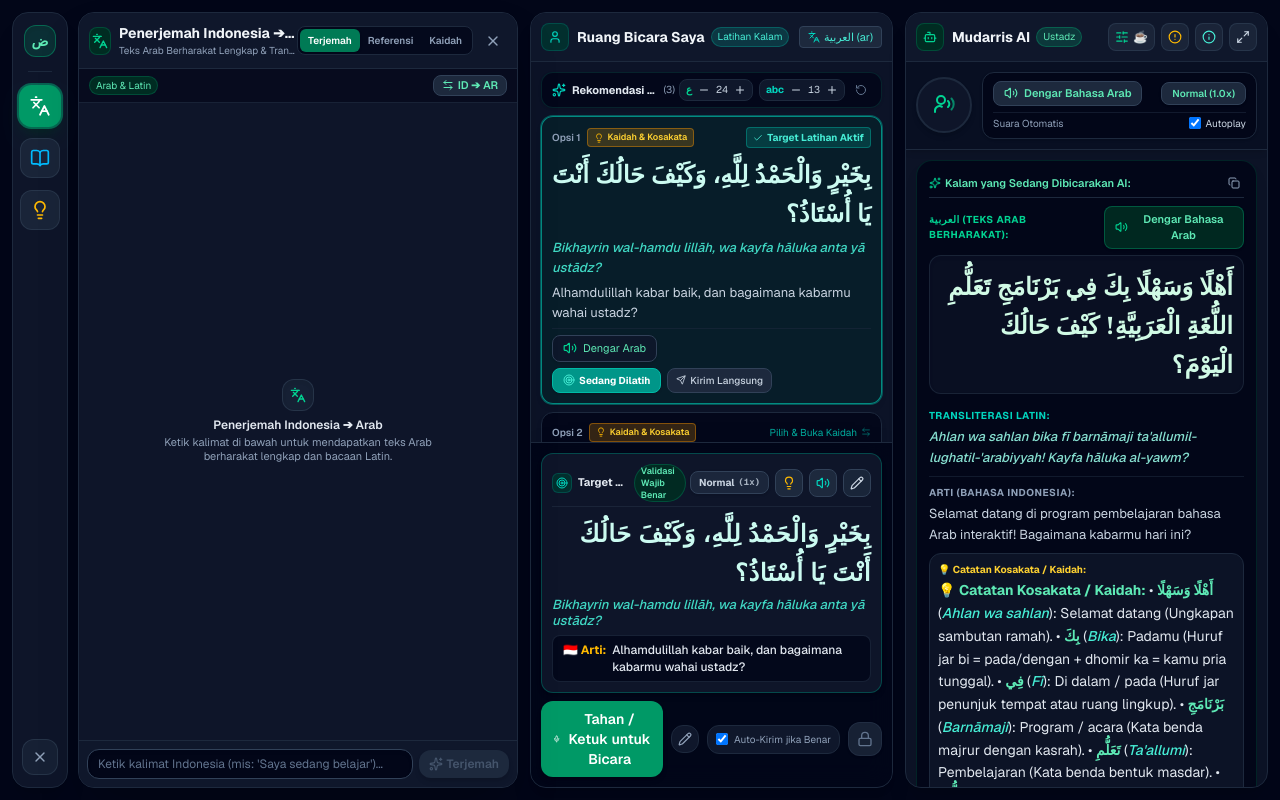
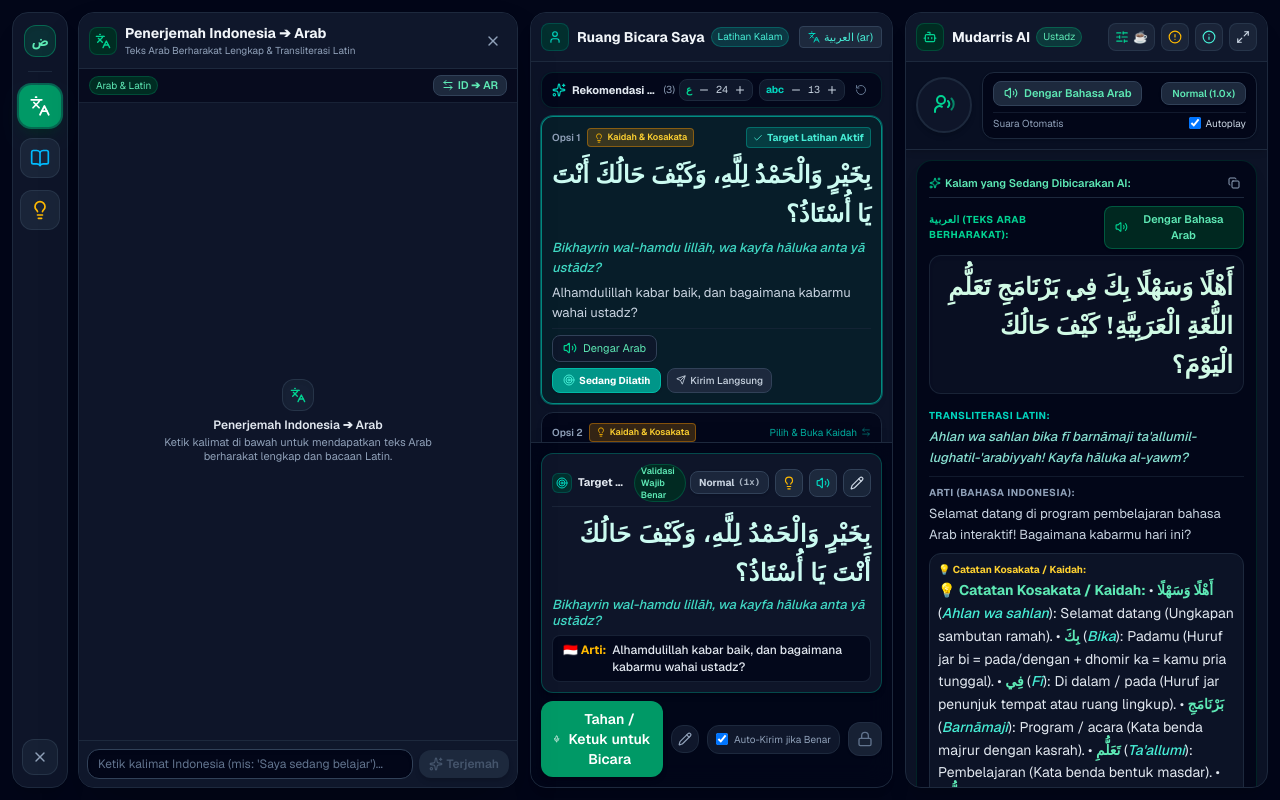
Before and after one commit to r3ndyipb/belajar-bahasa-arab, a Next.js app: page / in a window 1280 px wide. Both pictures are taken after a click on the button 40 px from the left and 106 px from the top of the page. Built offline with nearby package versions, Linux system fonts and the light colour scheme.

Commit message:
fix(ui): hilangkan tab pada header slider panel kolom kiri

```diff
--- a/src/app/page.tsx
+++ b/src/app/page.tsx
@@ -1867,52 +1867,13 @@ Uraikan kata per kata secara berurutan dengan transliterasi, terjemahan arti kat
                 </div>
 
                 <div className="flex items-center gap-1 shrink-0">
-                  {/* Tab Pengalih Mode Cepat */}
-                  <div className="flex items-center bg-slate-950/80 p-0.5 rounded-lg border border-slate-800 text-[10px]">
-                    <button
-                      type="button"
-                      onClick={() => setActiveLeftMenu("translate")}
-                      className={`px-1.5 sm:px-2 py-1 rounded-md font-semibold transition-colors ${
-                        activeLeftMenu === "translate"
-                          ? "bg-emerald-700 text-white shadow-sm"
-                          : "text-slate-400 hover:text-slate-200"
-                      }`}
-                      title="Buka Penerjemah"
-                    >
-                      Terjemah
-                    </button>
-                    <button
-                      type="button"
-                      onClick={() => setActiveLeftMenu("reference")}
-                      className={`px-1.5 sm:px-2 py-1 rounded-md font-semibold transition-colors ${
-                        activeLeftMenu === "reference"
-                          ? "bg-sky-700 text-white shadow-sm"
-                          : "text-slate-400 hover:text-slate-200"
-                      }`}
-                      title="Buka Chat Referensi Teks"
-                    >
-                      Referensi
-                    </button>
-                    <button
-                      type="button"
-                      onClick={() => setActiveLeftMenu("notes")}
-                      className={`px-1.5 sm:px-2 py-1 rounded-md font-semibold transition-colors ${
-                        activeLeftMenu === "notes"
-                          ? "bg-amber-600 text-white shadow-sm"
-                          : "text-slate-400 hover:text-slate-200"
-                      }`}
-                      title="Buka Catatan Kaidah & Kosakata Opsi"
-                    >
-                      Kaidah
-                    </button>
-                  </div>
-
                   {/* Tombol Tutup Slider */}
                   <button
                     type="button"
                     onClick={() => setActiveLeftMenu(null)}
-                    className="p-1.5 rounded-lg hover:bg-slate-800 text-slate-400 hover:text-slate-200 transition-colors ml-0.5"
+                    className="p-1.5 rounded-lg hover:bg-slate-800 text-slate-400 hover:text-slate-200 transition-colors"
                     title="Tutup Panel Slider"
+                    aria-label="Tutup Panel"
                   >
                     <X className="w-4 h-4" />
                   </button>
```
